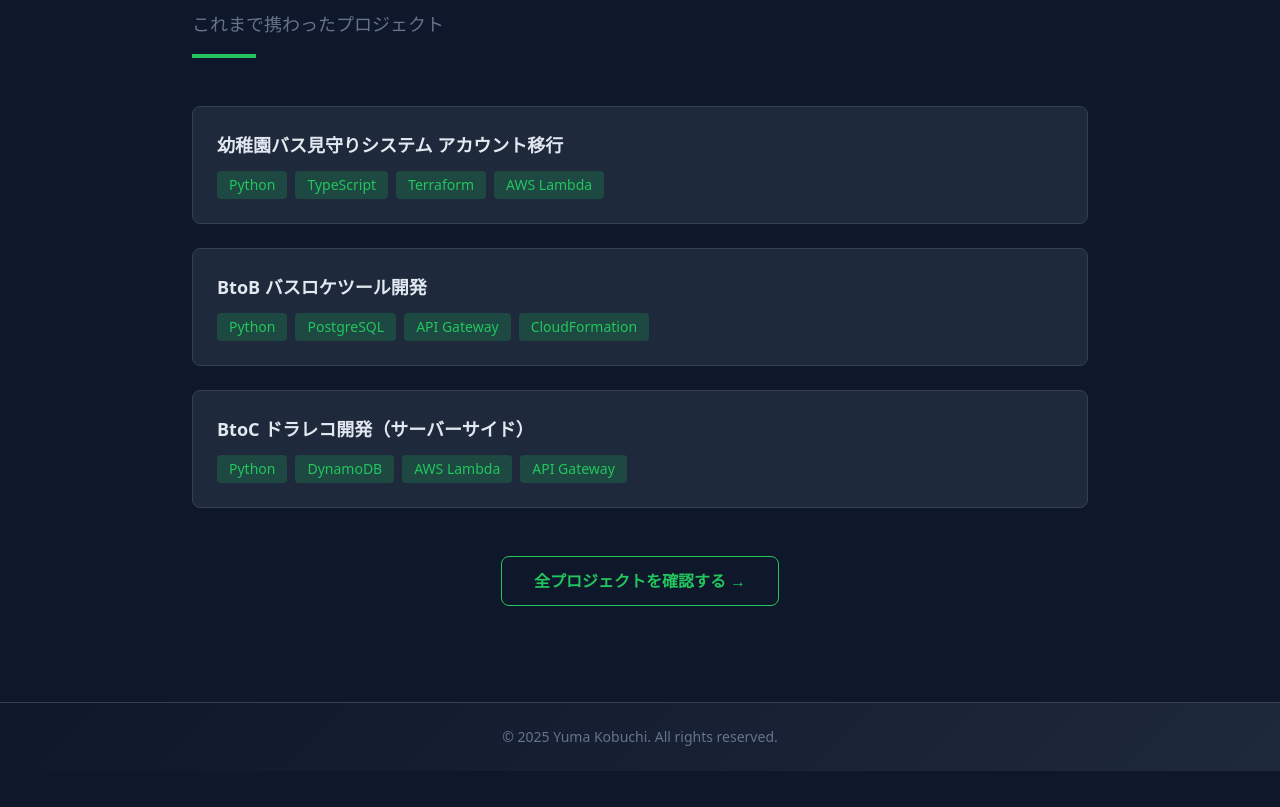
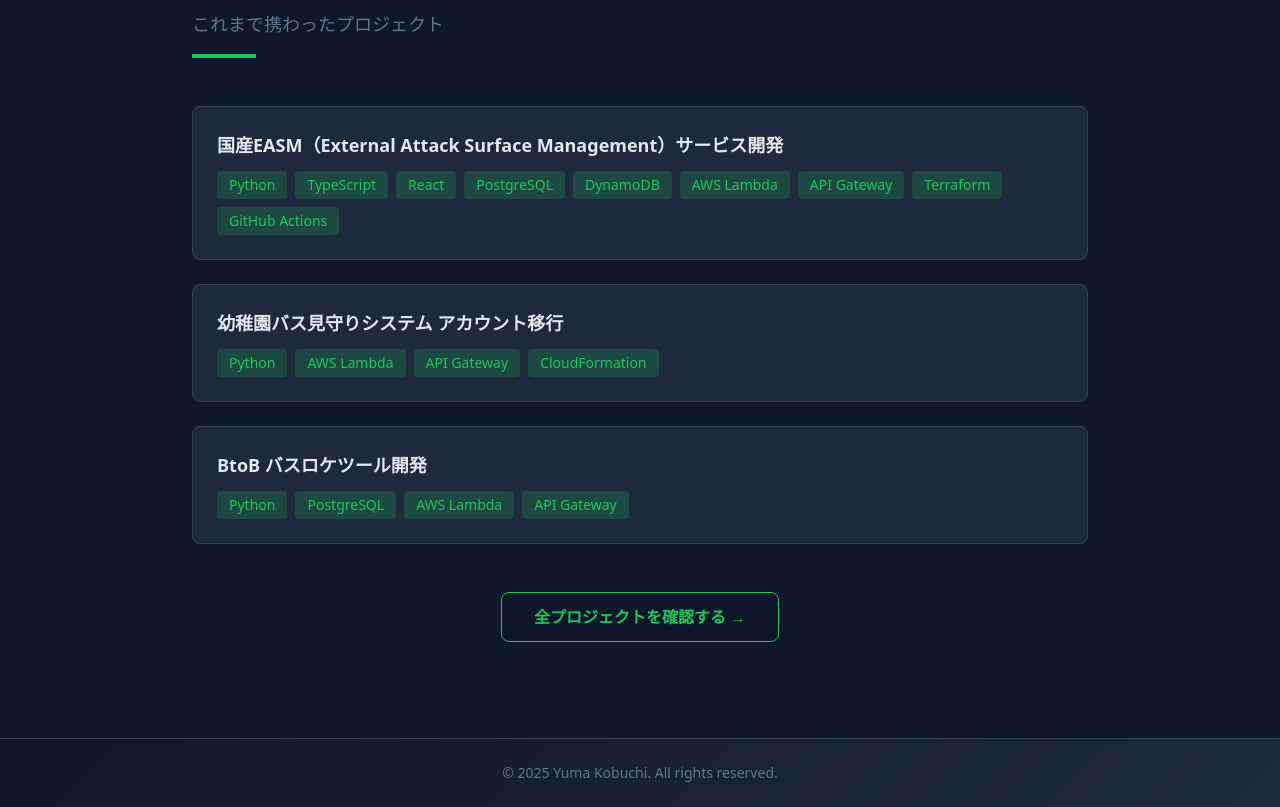
Before and after one commit to y-kobuchi/y-kobuchi.github.io, a Next.js app: page / in a window 1280 px wide. Shown: the part 1257-2064 px from the top of the page. Before the commit the page ends 2028 px from the top, so only its background shows below. Built offline with nearby package versions, Linux system fonts and the light colour scheme.

Commit message:
ホームの実績がちょっと違っていたので修正

```diff
--- a/src/app/page.tsx
+++ b/src/app/page.tsx
@@ -107,18 +107,29 @@ export default function Home() {
             {[
               {
                 id: "work-1",
-                title: "幼稚園バス見守りシステム アカウント移行",
-                tech: ["Python", "TypeScript", "Terraform", "AWS Lambda"],
+                title:
+                  "国産EASM（External Attack Surface Management）サービス開発",
+                tech: [
+                  "Python",
+                  "TypeScript",
+                  "React",
+                  "PostgreSQL",
+                  "DynamoDB",
+                  "AWS Lambda",
+                  "API Gateway",
+                  "Terraform",
+                  "GitHub Actions",
+                ],
               },
               {
                 id: "work-2",
-                title: "BtoB バスロケツール開発",
-                tech: ["Python", "PostgreSQL", "API Gateway", "CloudFormation"],
+                title: "幼稚園バス見守りシステム アカウント移行",
+                tech: ["Python", "AWS Lambda", "API Gateway", "CloudFormation"],
               },
               {
                 id: "work-3",
-                title: "BtoC ドラレコ開発（サーバーサイド）",
-                tech: ["Python", "DynamoDB", "AWS Lambda", "API Gateway"],
+                title: "BtoB バスロケツール開発",
+                tech: ["Python", "PostgreSQL", "AWS Lambda", "API Gateway"],
               },
             ].map((work) => (
               <div
```
